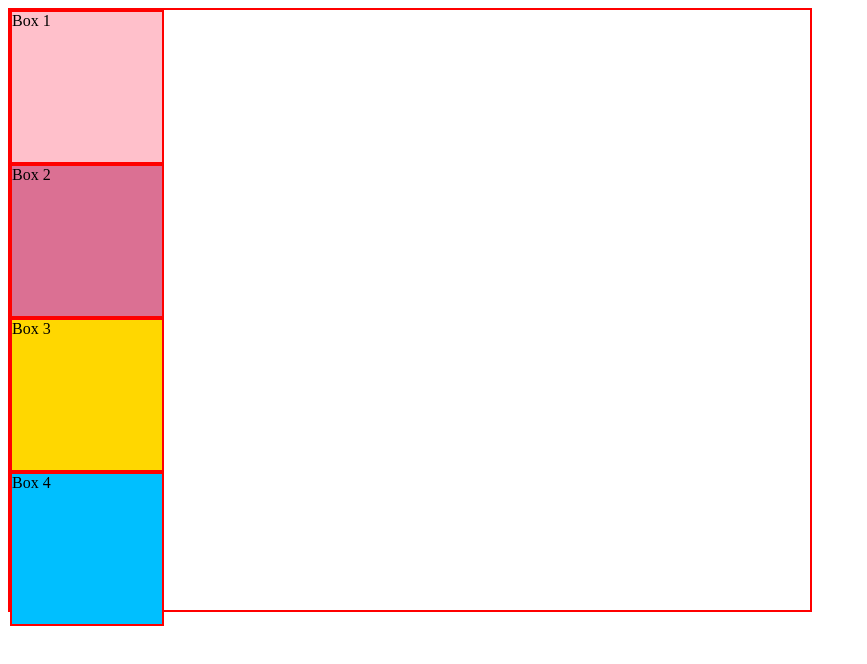
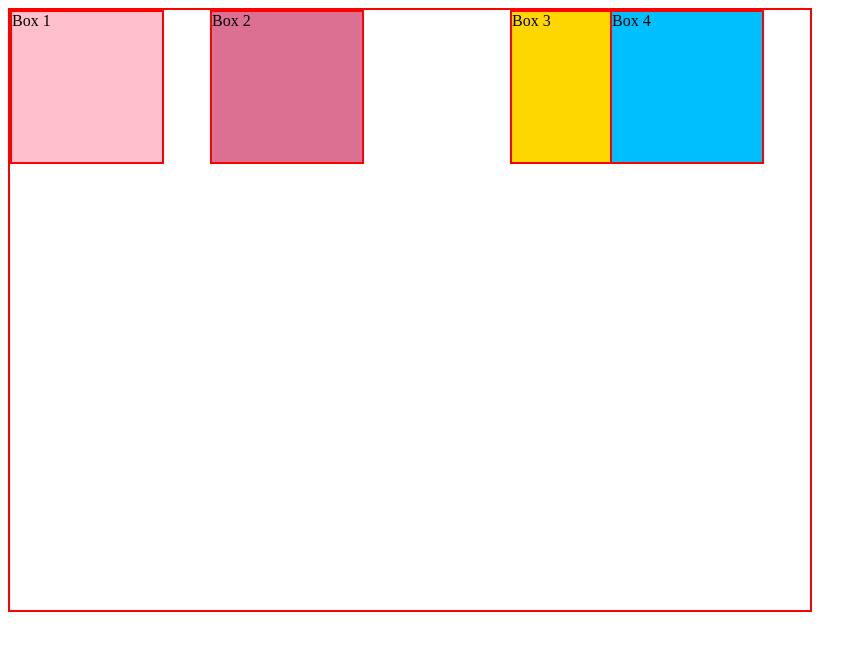
Before and after one commit to adityatandon19/ABES-TOT-FSD, a plain HTML site: page CSS/gridtemplate/index.html in a window 1280 px wide. Shown: the whole page, without its empty margins (0-867 px from the left). Drawn offline with Linux system fonts and the light colour scheme.

Commit message:
added template columns 200, 300, 100, 50 pixels each

```diff
--- a/CSS/gridtemplate/grid.css
+++ b/CSS/gridtemplate/grid.css
@@ -1,5 +1,6 @@
 .box {
      display: grid;
+     grid-template-columns: 200px 300px 100px 50px;
      height: 600px;
      width: 800px;
      border: 2px solid red;
```
